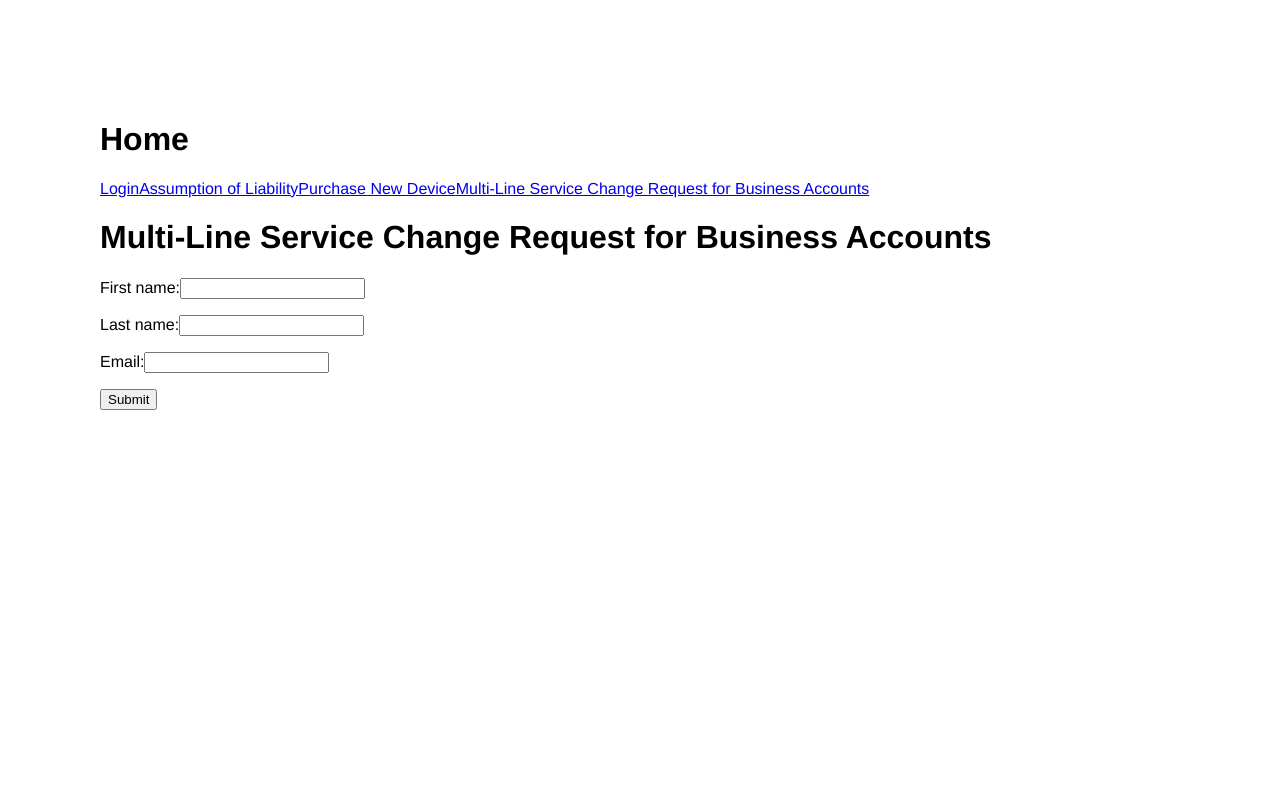
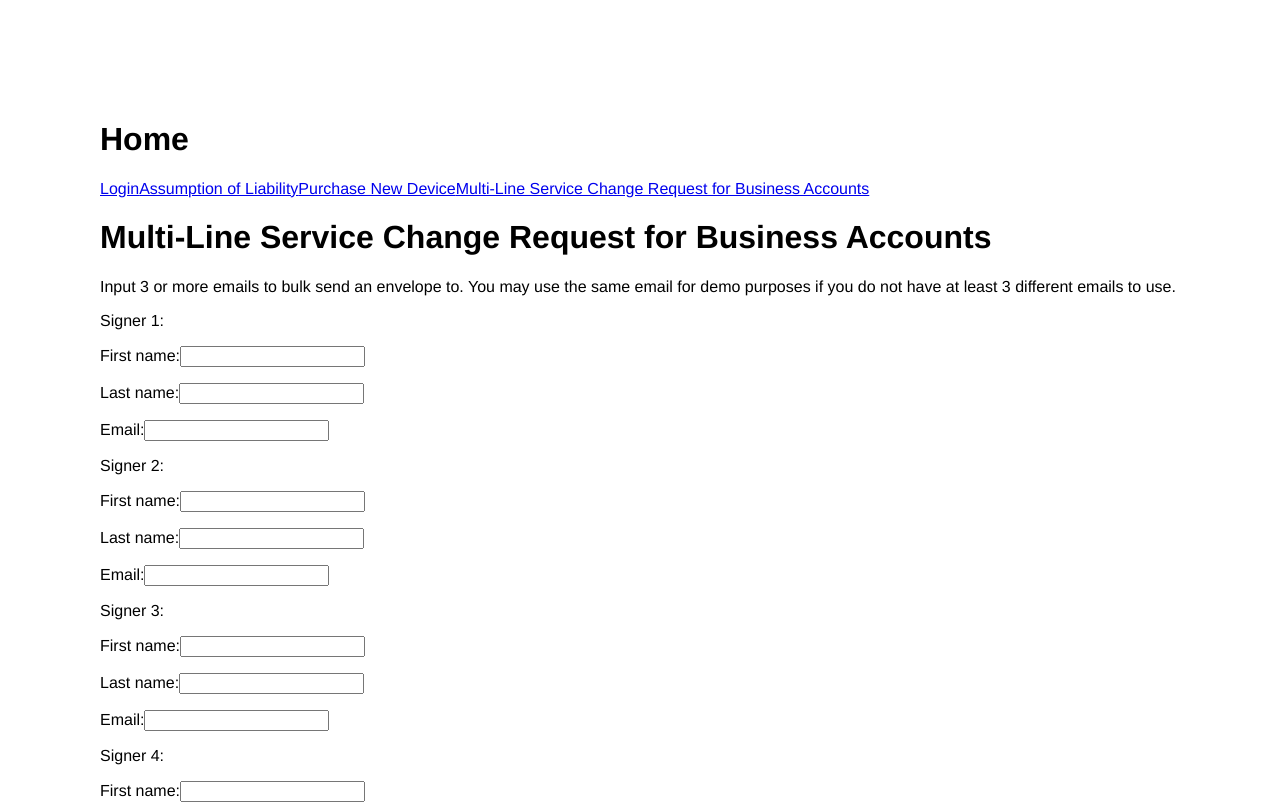
Before and after one commit to docusign/sample-app-mytelecom-nodejs, a React (Create React App) app in the folder client/: page /service-change in a window 1280 px wide. Shown: the top 804 px of the page. Built offline with nearby package versions, Linux system fonts and the light colour scheme.

Commit message:
separated form component. added multiple signers

```diff
--- a/client/src/assets/Text.json
+++ b/client/src/assets/Text.json
@@ -52,5 +52,13 @@
         "yes": "Yes",
         "no": "No",
         "scheduleSend": "Enter the amount of time in minutes you would like to wait for the 2nd envelope to send:"
+    },
+    "serviceChange": {
+        "formTitle": "Input 3 or more emails to bulk send an envelope to. You may use the same email for demo purposes if you do not have at least 3 different emails to use.",
+        "signerOne": "First Signer",
+        "signerTwo": "Second Signer",
+        "signerThree": "Third Signer",
+        "signerFour": "Fourth Signer",
+        "signerFive": "Fifth Signer"
     }
 }
--- a/client/src/components/Form.js
+++ b/client/src/components/Form.js
@@ -125,7 +125,6 @@ function Form({ includePhone, onSubmit, phonePurchase }) {
         </>
       )}
       <p></p>
-      <p></p>
       {phonePurchase && (
         <>
           <label>{text.purchaseDevice.selectPhone}</label>
@@ -182,7 +181,6 @@ function Form({ includePhone, onSubmit, phonePurchase }) {
         </>
       )}
       <p></p>
-      <p></p>
       <input type="submit" value={text.formLabels.buttonName} />
     </form>
   );
--- /dev/null
+++ b/client/src/components/ServiceChangeForm.js
@@ -0,0 +1,125 @@
+import React from "react";
+import text from "../assets/Text.json";
+import { useForm } from "react-hook-form";
+import { ErrorMessage } from "@hookform/error-message";
+
+function Form({ onSubmit }) {
+  // Grab register and handleSubmit from useForm hook
+  const {
+    register,
+    handleSubmit,
+    formState: { errors },
+  } = useForm();
+
+  const ErrorMessageContainer = ({ children }) => (
+    <span className="error">{children}</span>
+  );
+
+  const Signer = ({ numSigner, firstName, lastName, signerEmail }) => (
+    <>
+      <label>Signer {numSigner}:</label>
+      <p></p>
+      <label>{text.formLabels.firstName}</label>
+      <input
+        type="text"
+        {...register(firstName, {
+          required: {
+            value: true,
+            message: text.formLabels.requiredFieldError,
+          },
+          maxLength: {
+            value: 30,
+            message: text.formLabels.inputTooLongError,
+          },
+        })}
+      />
+      <ErrorMessage
+        errors={errors}
+        name={firstName}
+        as={<ErrorMessageContainer />}
+      />
+      <p></p>
+      <label>{text.formLabels.lastName}</label>
+      <input
+        type="text"
+        {...register(lastName, {
+          required: {
+            value: true,
+            message: text.formLabels.requiredFieldError,
+          },
+          maxLength: {
+            value: 50,
+            message: text.formLabels.inputTooLongError,
+          },
+        })}
+      />
+      <ErrorMessage
+        errors={errors}
+        name={lastName}
+        as={<ErrorMessageContainer />}
+      />
+      <p></p>
+      <label>{text.formLabels.email}</label>
+      <input
+        type="text"
+        {...register(signerEmail, {
+          required: {
+            value: true,
+            message: text.formLabels.requiredFieldError,
+          },
+          pattern: {
+            value:
+              /^(([^<>()[\]\\.,;:\s@"]+(\.[^<>()[\]\\.,;:\s@"]+)*)|(".+"))@((\[[0-9]{1,3}\.[0-9]{1,3}\.[0-9]{1,3}\.[0-9]{1,3}\])|(([a-zA-Z\-0-9]+\.)+[a-zA-Z]{2,}))$/,
+            message: text.formLabels.invalidEmailFormatError,
+          },
+        })}
+      />
+      <ErrorMessage
+        errors={errors}
+        name={signerEmail}
+        as={<ErrorMessageContainer />}
+      />
+      <p></p>
+    </>
+  );
+
+  return (
+    <form onSubmit={handleSubmit(onSubmit)}>
+      <label>{text.serviceChange.formTitle}</label>
+      <p></p>
+      <Signer
+        numSigner={1}
+        firstName={"firstName1"}
+        lastName={"lastName1"}
+        signerEmail={"signerEmail1"}
+      ></Signer>
+      <Signer
+        numSigner={2}
+        firstName={"firstName2"}
+        lastName={"lastName2"}
+        signerEmail={"signerEmail2"}
+      ></Signer>
+      <Signer
+        numSigner={3}
+        firstName={"firstName3"}
+        lastName={"lastName3"}
+        signerEmail={"signerEmail3"}
+      ></Signer>
+      <Signer
+        numSigner={4}
+        firstName={"firstName4"}
+        lastName={"lastName4"}
+        signerEmail={"signerEmail4"}
+      ></Signer>
+      <Signer
+        numSigner={5}
+        firstName={"firstName5"}
+        lastName={"lastName5"}
+        signerEmail={"signerEmail5"}
+      ></Signer>
+      <input type="submit" value={text.formLabels.buttonName} />
+    </form>
+  );
+}
+
+export default Form;
--- a/client/src/pages/PurchaseDevice.js
+++ b/client/src/pages/PurchaseDevice.js
@@ -32,7 +32,12 @@ function PurchaseDevice() {
   return (
     <div>
       <h1>{text.titles.purchaseTitle}</h1>
-      <Form includePhone={false} onSubmit={handleSubmit} phonePurchase={true} />
+      <Form
+        includePhone={false}
+        onSubmit={handleSubmit}
+        phonePurchase={true}
+        serviceChange={false}
+      />
     </div>
   );
 }
--- a/client/src/pages/ServiceChange.js
+++ b/client/src/pages/ServiceChange.js
@@ -1,6 +1,6 @@
 import React from "react";
 import text from "../assets/Text.json";
-import Form from "../components/Form";
+import Form from "../components/ServiceChangeForm";
 import { useNavigate } from "react-router-dom";
 import { sendRequest } from "../api/apiHelper";
 function ServiceChange() {
@@ -30,11 +30,7 @@ function ServiceChange() {
   return (
     <div>
       <h1>{text.titles.serviceChangeTitle}</h1>
-      <Form
-        includePhone={false}
-        onSubmit={handleSubmit}
-        phonePurchase={false}
-      />
+      <Form onSubmit={handleSubmit} />
     </div>
   );
 }
```
